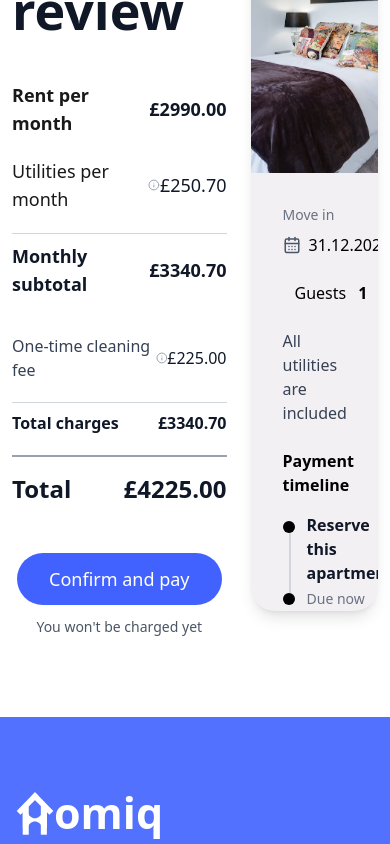
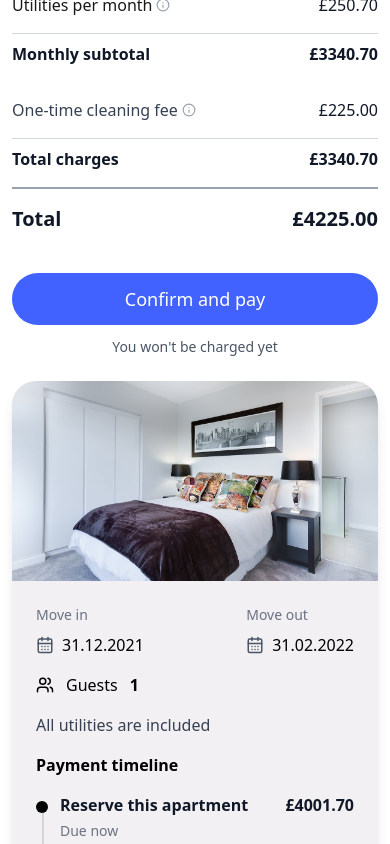
Before and after one commit to TamimOp/Homiq, a Next.js app: page /booking/1 in a window 390 px wide. Shown: the part 820-1664 px from the top of the page. Built offline with nearby package versions, Linux system fonts and the light colour scheme.

Commit message:
style: improve layout and responsiveness of BookingReview component for better user experience

```diff
--- a/app/booking/[id]/page.tsx
+++ b/app/booking/[id]/page.tsx
@@ -196,12 +196,12 @@
   if (!property) {
     return (
       <motion.div
-        className="min-h-screen flex items-center justify-center"
+        className="min-h-screen flex items-center justify-center px-4"
         initial={{ opacity: 0 }}
         animate={{ opacity: 1 }}
       >
         <div className="text-center">
-          <h1 className="text-2xl font-bold text-gray-800">
+          <h1 className="text-xl sm:text-2xl font-bold text-gray-800">
             Property Not Found
           </h1>
           <Link
@@ -217,7 +217,7 @@
 
   return (
     <motion.div
-      className="min-h-screen bg-white px-3 sm:px-20 pb-3 sm:pb-20"
+      className="min-h-screen bg-white px-3 sm:px-6 lg:px-20 pb-3 sm:pb-6 lg:pb-20"
       variants={pageVariants}
       initial="initial"
       animate="animate"
@@ -288,14 +288,15 @@
 
       {/* Header */}
       <motion.div className="bg-white border-b" variants={sectionVariants}>
-        <div className="max-w-7xl mx-auto px-6 py-4">
+        <div className="max-w-7xl mx-auto px-4 sm:px-6 py-4">
           <motion.div whileHover={{ x: -5 }} transition={{ duration: 0.2 }}>
             <Link
               href={`/property/${id}`}
               className="flex items-center gap-2 text-gray-600 hover:text-gray-800"
             >
               <ArrowLeft size={20} />
-              Back to Property
+              <span className="hidden sm:inline">Back to Property</span>
+              <span className="sm:hidden">Back</span>
             </Link>
           </motion.div>
         </div>
@@ -306,7 +307,14 @@
         className="py-4 mb-6 mx-auto max-w-4xl w-full"
         variants={sectionVariants}
       >
-        <div className="bg-white rounded-2xl shadow-md p-4 sm:px-6 sm:py-4">
+        <div
+          className="bg-white p-4 sm:px-6 sm:py-4"
+          style={{
+            borderRadius: "19px",
+            background: "#FFF",
+            boxShadow: "5px 4px 46.3px 0px rgba(0, 0, 0, 0.15)",
+          }}
+        >
           {/* Mobile/Tablet Search Bar */}
           {isMobile ? (
             <div className="space-y-4">
@@ -487,7 +495,7 @@
             <AnimatePresence>
               {showFilterDropdown && (
                 <motion.div
-                  className="absolute top-12 left-0 bg-white rounded-2xl shadow-lg p-6 w-80 z-10 border"
+                  className="absolute top-12 left-0 bg-white rounded-2xl shadow-lg p-6 w-80 max-w-[90vw] z-10 border"
                   variants={filterDropdownVariants}
                   initial="initial"
                   animate="animate"
@@ -521,7 +529,7 @@
                           <motion.button
                             key={role}
                             onClick={() => setSelectedRole(role.toLowerCase())}
-                            className={`px-4 py-2 rounded-full text-sm font-medium transition-all flex-1 ${
+                            className={`px-2 sm:px-4 py-2 rounded-full text-xs sm:text-sm font-medium transition-all flex-1 ${
                               selectedRole === role.toLowerCase()
                                 ? "bg-[#4C68EB08] text-[#5271FF] shadow-sm"
                                 : "bg-transparent text-gray-600 hover:text-gray-800"
@@ -593,7 +601,7 @@
                       <h4 className="text-sm font-medium text-black mb-3">
                         Amenities
                       </h4>
-                      <div className="grid grid-cols-2 gap-2">
+                      <div className="grid grid-cols-1 sm:grid-cols-2 gap-2">
                         {[
                           "Parking",
                           "Air Condition",
@@ -674,27 +682,27 @@
 
       {/* Main Content */}
       <motion.div
-        className="flex justify-between items-start gap-6 py-8 bg-white min-h-screen"
+        className="flex flex-col lg:flex-row lg:justify-between items-start gap-6 py-8 bg-white min-h-screen"
         variants={sectionVariants}
       >
         {/* LEFT SECTION */}
         <motion.div
-          className="flex-1 max-w-2xl space-y-8"
+          className="w-full lg:flex-1 lg:max-w-2xl space-y-6 lg:space-y-8"
           variants={sectionVariants}
         >
-          <h2 className="text-[52px] font-semibold text-gray-900">
+          <h2 className="text-3xl sm:text-4xl lg:text-[52px] font-semibold text-gray-900">
             Booking review
           </h2>
 
-          <div className="space-y-5">
+          <div className="space-y-4 lg:space-y-5">
             {/* Charges */}
-            <div className="flex justify-between items-center text-lg">
+            <div className="flex justify-between items-center text-base lg:text-lg">
               <span className="text-[#181A18] font-bold">Rent per month</span>
               <span className="font-bold text-gray-900">
                 £{bookingData.monthlyRent.toFixed(2)}
               </span>
             </div>
-            <div className="flex justify-between items-center text-lg">
+            <div className="flex justify-between items-center text-base lg:text-lg">
               <span className="flex items-center gap-1 text-[#181A18]">
                 Utilities per month <Info size={14} className="text-gray-400" />
               </span>
@@ -702,7 +710,7 @@
                 £{bookingData.utilities.toFixed(2)}
               </span>
             </div>
-            <div className="flex justify-between items-center text-lg pt-2 border-t border-gray-300">
+            <div className="flex justify-between items-center text-base lg:text-lg pt-2 border-t border-gray-300">
               <span className="font-bold text-gray-900">Monthly subtotal</span>
               <span className="font-bold text-gray-900">
                 £{bookingData.monthlySubtotal.toFixed(2)}
@@ -723,7 +731,7 @@
                 £{bookingData.totalCharges.toFixed(2)}
               </span>
             </div>
-            <div className="flex justify-between items-center text-2xl font-bold pt-4 border-t-2 border-gray-400">
+            <div className="flex justify-between items-center text-xl lg:text-2xl font-bold pt-4 border-t-2 border-gray-400">
               <span className="text-gray-900">Total</span>
               <span className="text-gray-900">£4225.00</span>
             </div>
@@ -732,7 +740,7 @@
           {/* Confirm button */}
           <div className="pt-4 flex flex-col items-center">
             <motion.button
-              className="bg-[#4262FF] hover:bg-[#304de0] transition px-8 py-3 rounded-full text-white font-medium text-lg"
+              className="bg-[#4262FF] hover:bg-[#304de0] transition px-8 py-3 rounded-full text-white font-medium text-lg w-full sm:w-auto"
               whileHover={{ scale: 1.02 }}
               whileTap={{ scale: 0.98 }}
             >
@@ -746,13 +754,17 @@
 
         {/* RIGHT SECTION: Summary Card */}
         <motion.div
-          className="bg-[#F2F0F2] rounded-3xl overflow-hidden shadow-lg"
-          style={{ width: "522px", height: "718px" }}
+          className="w-full lg:w-auto bg-[#F2F0F2] rounded-3xl overflow-hidden shadow-lg mx-auto"
+          style={{
+            width: isMobile ? "100%" : "522px",
+            height: isMobile ? "auto" : "718px",
+            maxWidth: "522px",
+          }}
           variants={sectionVariants}
-          whileHover={{ scale: 1.01 }}
+          whileHover={{ scale: isMobile ? 1 : 1.01 }}
           transition={{ duration: 0.3 }}
         >
-          <div className="w-full h-[280px] relative">
+          <div className="w-full h-[200px] sm:h-[240px] lg:h-[280px] relative">
             <Image
               src="/assets/pic1.png"
               alt="Room"
@@ -760,9 +772,9 @@
               className="object-cover rounded-t-3xl"
             />
           </div>
-          <div className="p-8 space-y-6 text-sm h-[438px] flex flex-col justify-between">
+          <div className="p-6 lg:p-8 space-y-4 lg:space-y-6 text-sm">
             {/* Dates & Guests */}
-            <div className="space-y-6">
+            <div className="space-y-4 lg:space-y-6">
               <div className="flex justify-between">
                 <div>
                   <p className="text-sm text-gray-500 mb-2 font-medium">
@@ -811,27 +823,32 @@
                 {/* Dot 1 */}
                 <div className="absolute w-3 h-3 bg-black rounded-full left-0 top-2" />
                 <div className="flex justify-between items-start pl-6">
-                  <div>
+                  <div className="flex-1">
                     <p className="font-semibold text-base text-gray-900">
                       Reserve this apartment
                     </p>
                     <p className="text-sm text-gray-500 mt-1">Due now</p>
                   </div>
-                  <p className="font-bold text-base text-gray-900">£4001.70</p>
+                  <p className="font-bold text-base text-gray-900 ml-4">
+                    £4001.70
+                  </p>
                 </div>
 
                 {/* Dot 2 */}
                 <div className="absolute w-3 h-3 bg-black rounded-full left-0 top-[80px]" />
                 <div className="flex justify-between items-start pl-6">
-                  <div>
+                  <div className="flex-1">
                     <p className="font-semibold text-base text-gray-900">
                       After move-out
                     </p>
-                    <div className="flex items-center gap-1 mt-1">
-                      <p className="text-sm text-gray-500">
+                    <div className="flex items-start gap-1 mt-1">
+                      <p className="text-sm text-gray-500 flex-1">
                         Receive your £400.00 deposit back within 30 days
                       </p>
-                      <Info size={14} className="text-gray-400" />
+                      <Info
+                        size={14}
+                        className="text-gray-400 mt-0.5 flex-shrink-0"
+                      />
                     </div>
                   </div>
                 </div>
```
